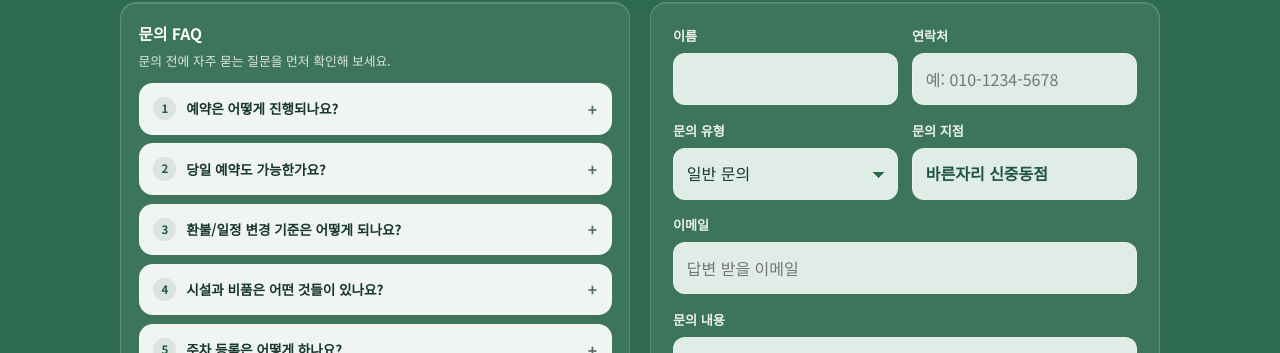
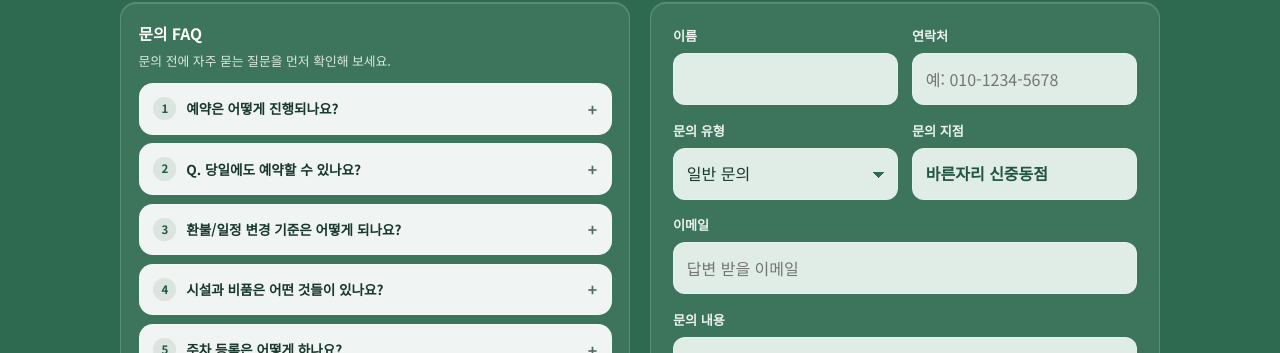
Before and after one commit to bareunspace/blog, a Jekyll site: the page built from index.html, in a window 1280 px wide and 900 px high, scrolled down 5533 px. Shown: the part 101-454 px from the top of the window. Built offline with Jekyll 4.4.1, drawn with Linux system fonts in a browser that asks for light colours; some of the changed lines change nothing that is shown.

Commit message:
Update same-day booking FAQ copy

```diff
--- a/index.html
+++ b/index.html
@@ -519,8 +519,13 @@
             <p>네이버 예약에서 원하는 날짜와 시간을 선택해 예약하며, 기본 이용은 1시간부터 가능합니다. 예약 완료 후 이용 안내를 보내드립니다.</p>
           </details>
           <details>
-            <summary>당일 예약도 가능한가요?</summary>
-            <p>가능합니다. 다만 시간대별 마감이 빠를 수 있어 이용 예정 시간보다 여유 있게 확인해 주세요.</p>
+            <summary>Q. 당일에도 예약할 수 있나요?</summary>
+            <p>네. 예약은 이용 시작 1시간 전까지 가능합니다.</p>
+            <p>급하게 조용한 공간이 필요한 경우에는 전화 또는 네이버 톡톡으로 문의해 주세요.</p>
+            <p>예약이 없는 빈 시간이라면, 운영 상황을 확인한 후 즉시 이용할 수 있도록 안내해 드립니다.</p>
+            <p>예시</p>
+            <p>오후 3시 이용 → 오후 2시까지 예약 가능<br />이용 시작까지 1시간이 남지 않은 경우 → 전화 또는 네이버 톡톡으로 문의<br />예약이 없는 시간이라면 바로 이용 가능 여부를 안내해 드립니다.</p>
+            <p>※ 당일 이용을 원하시는 경우에는 전화 또는 네이버 톡톡이 가장 빠릅니다.</p>
           </details>
           <details>
             <summary>환불/일정 변경 기준은 어떻게 되나요?</summary>
```
